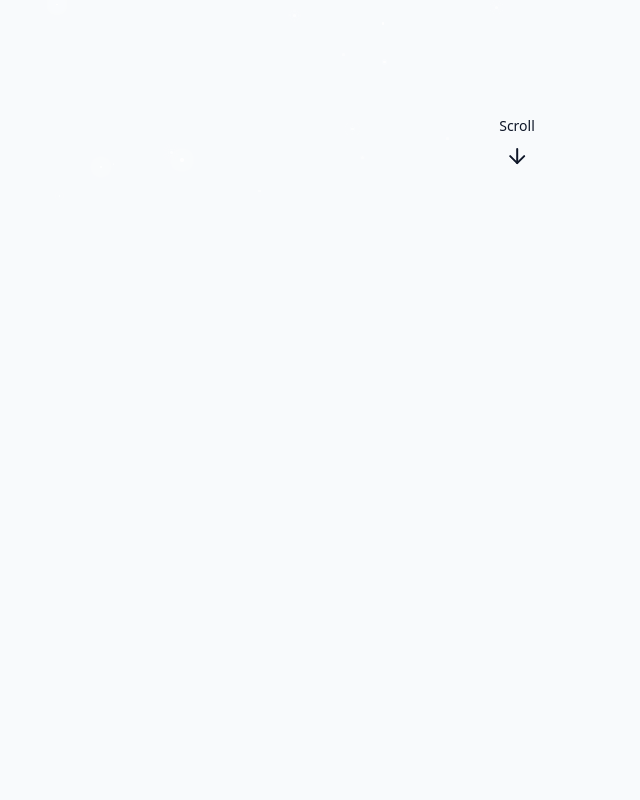
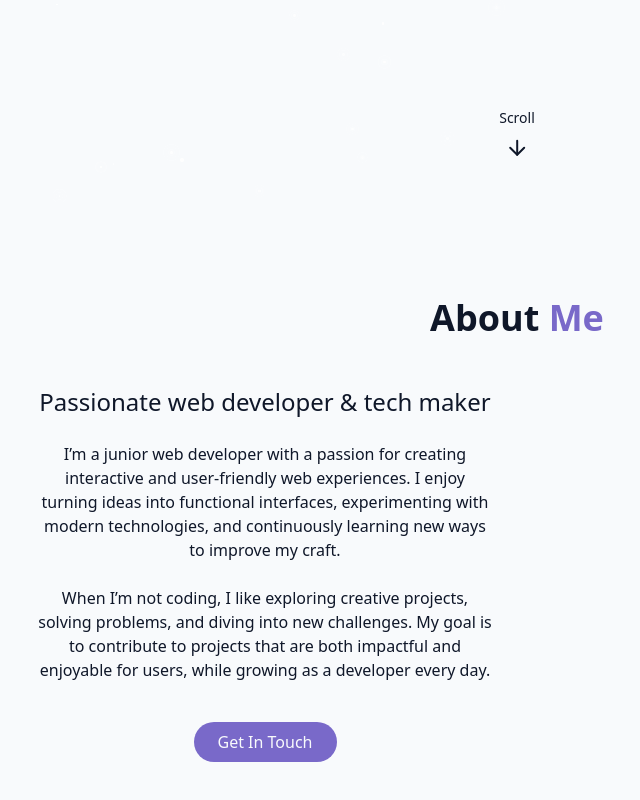
Before and after one commit to Hieronymbus/2025Portfolio, a React (Vite) app: page / in a window 1280 px wide. Shown: the part 598-1398 px from the top of the page, without its empty margins (123-763 px from the left). Before the commit the page ends 800 px from the top, so only its background shows below. Built offline with nearby package versions, Linux system fonts and the light colour scheme.

Commit message:
@AboutSection component created and half biult

```diff
--- a/src/components/AboutSection.jsx
+++ b/src/components/AboutSection.jsx
@@ -2,6 +2,61 @@ import React from 'react'
 
 export const AboutSection = () => {
   return (
-    <div>AboutSection</div>
+    <section
+        id="about"
+        className='relative py-24 px-4'
+    >
+        <div
+            className='container mx-auto max-w-5xl'
+        >
+            <h2
+                className='text-3xl md:text-4xl font-bold mb-12 text-center'
+            >
+                <span>About </span>
+                <span
+                    className='text-primary'
+                >Me</span>
+            </h2>
+            <div
+                className='grid grid-cols-1 md:grid-cols-2 gap-12 items-center '
+            >
+                <div
+                    className='space-y-6'
+                >
+                    <h3
+                        className='text-2xl font-semi-bold'
+                    >Passionate web developer & tech maker </h3>
+                    <p
+                        className='text-muted-foreground'
+                    >
+                        I’m a junior web developer with a passion for creating interactive and user-friendly web experiences.
+                        I enjoy turning ideas into functional interfaces,
+                        experimenting with modern technologies, and continuously learning new ways to improve my craft.
+                    </p>
+                    <p
+                        className='text-muted-foreground'
+                    >
+                        When I’m not coding, I like exploring creative projects, solving problems,
+                        and diving into new challenges. My goal is to contribute to projects that are both impactful and enjoyable for users,
+                        while growing as a developer every day.
+                    </p>
+
+                    <div
+                        className=' flex flex-col sm:flex-row gap-4 pt-4 justify-center '
+                    >
+                        <a
+                            href="#contact"
+                            className='cosmic-button'
+                        >
+                            Get In Touch
+                        </a>
+                    </div>
+                </div>
+                <div>
+
+                </div>
+            </div>
+        </div>
+    </section>
   )
 }
--- a/src/pages/Home.jsx
+++ b/src/pages/Home.jsx
@@ -1,3 +1,4 @@
+import { AboutSection } from "../components/AboutSection";
 import { HeroSection } from "../components/HeroSection";
 import { NavBar } from "../components/NavBar";
 import { StarBackground } from "../components/StarBackground";
@@ -21,7 +22,7 @@ export const Home = () => {
             {/* {Main Content} */}
                 <main>
                     <HeroSection />
-
+                    <AboutSection />
                 </main>
             {/* {Footer} */}
 
```
